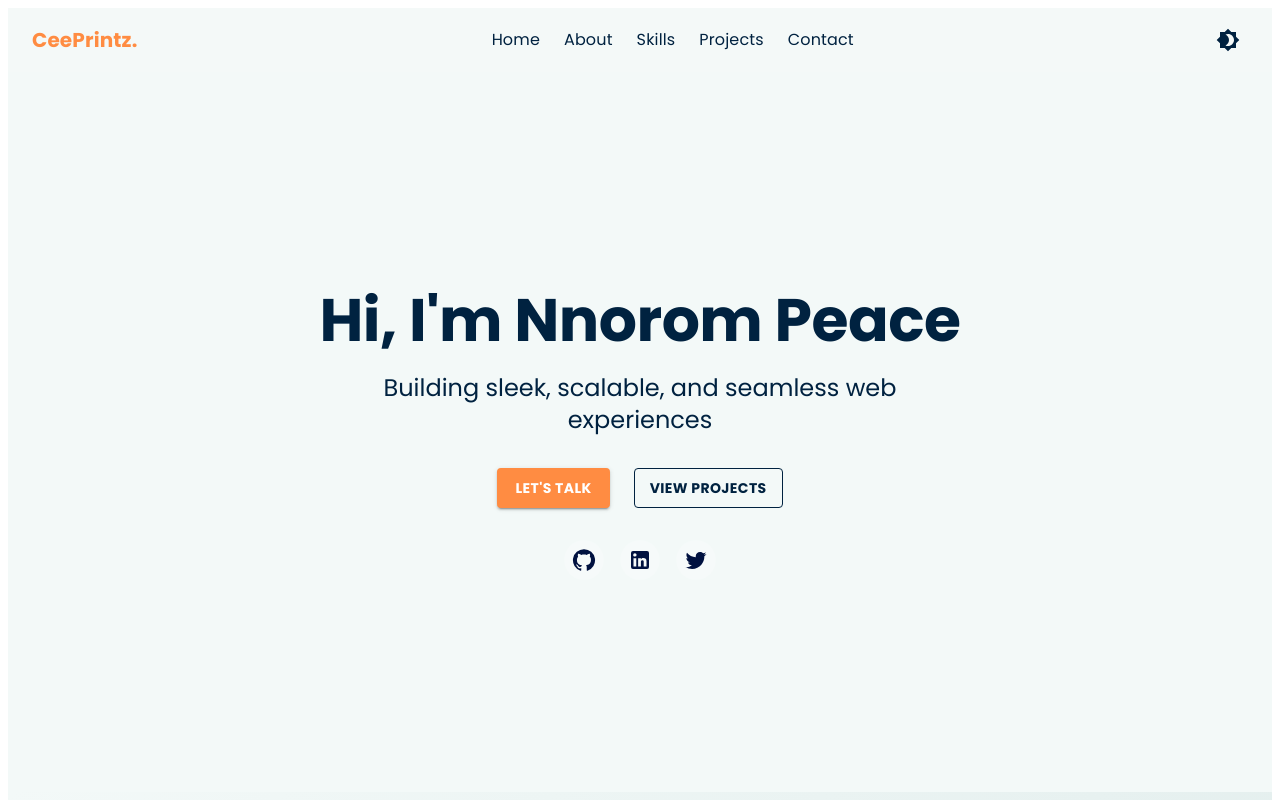
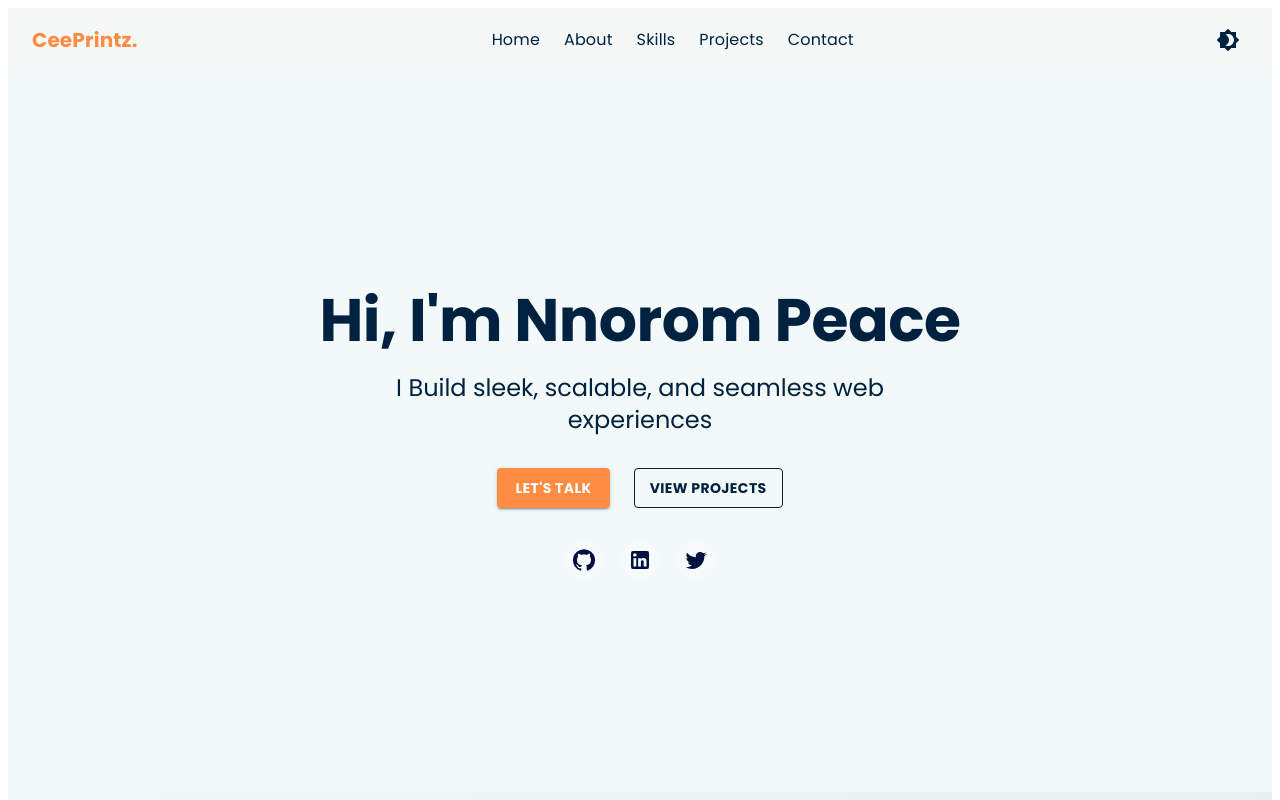
Before and after one commit to PeaceEgo/MyPortfolio, a React (Vite) app: page / in a window 1280 px wide. Shown: the top 800 px of the page. Built offline with nearby package versions, Linux system fonts and the light colour scheme.

Commit message:
tweaks on project

```diff
--- a/src/components/hero.jsx
+++ b/src/components/hero.jsx
@@ -53,7 +53,7 @@ const Hero = ({ isDarkMode }) => {
       {/* Animated Subheading */}
       <motion.div initial={{ opacity: 0, y: 20 }} animate={{ opacity: 1, y: 0 }} transition={{ duration: 1, delay: 0.3 }}>
         <Typography variant="h5" sx={{ mt: 2, maxWidth: "600px", fontFamily: "Poppins, sans-serif" }}>
-          Building sleek, scalable, and seamless web experiences
+           I Build sleek, scalable, and seamless web experiences
         </Typography>
       </motion.div>
 
--- a/src/components/projects.jsx
+++ b/src/components/projects.jsx
@@ -29,7 +29,7 @@ const projects = [
     title: "TaskMate",
     description:
       "TaskMate is a task management application designed for productivity. It features real-time task updates, Firebase authentication, and a sleek UI. The app supports dark mode and push notifications, ensuring users stay on top of their tasks effortlessly.",
-    techStack: ["React", "Firebase", "Material-UI"],
+    techStack: ["React", "Firebase", "Tailwind-CSS", "Material-UI"],
     image: taskmate,
     liveLink: "https://gettaskmate.netlify.app/",
     github: "https://github.com/PeaceEgo/TaskMate.git",
```
